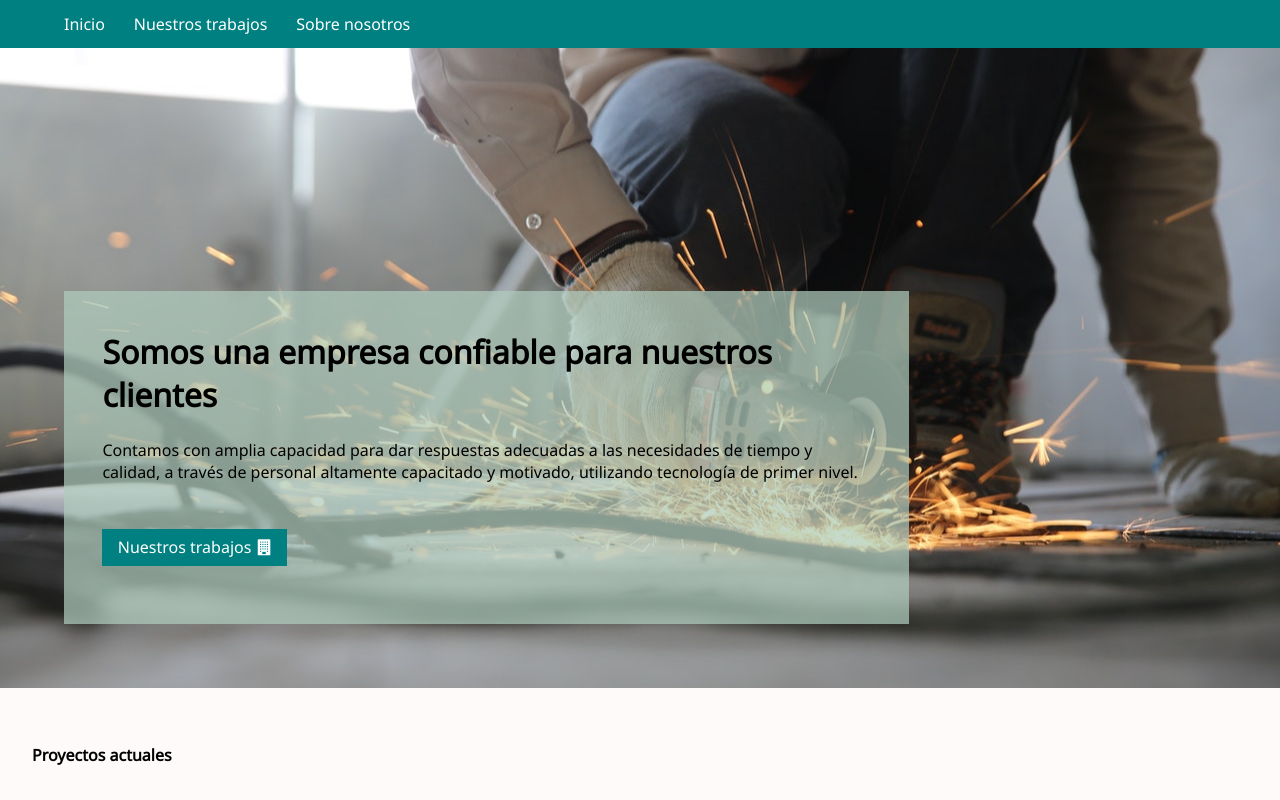
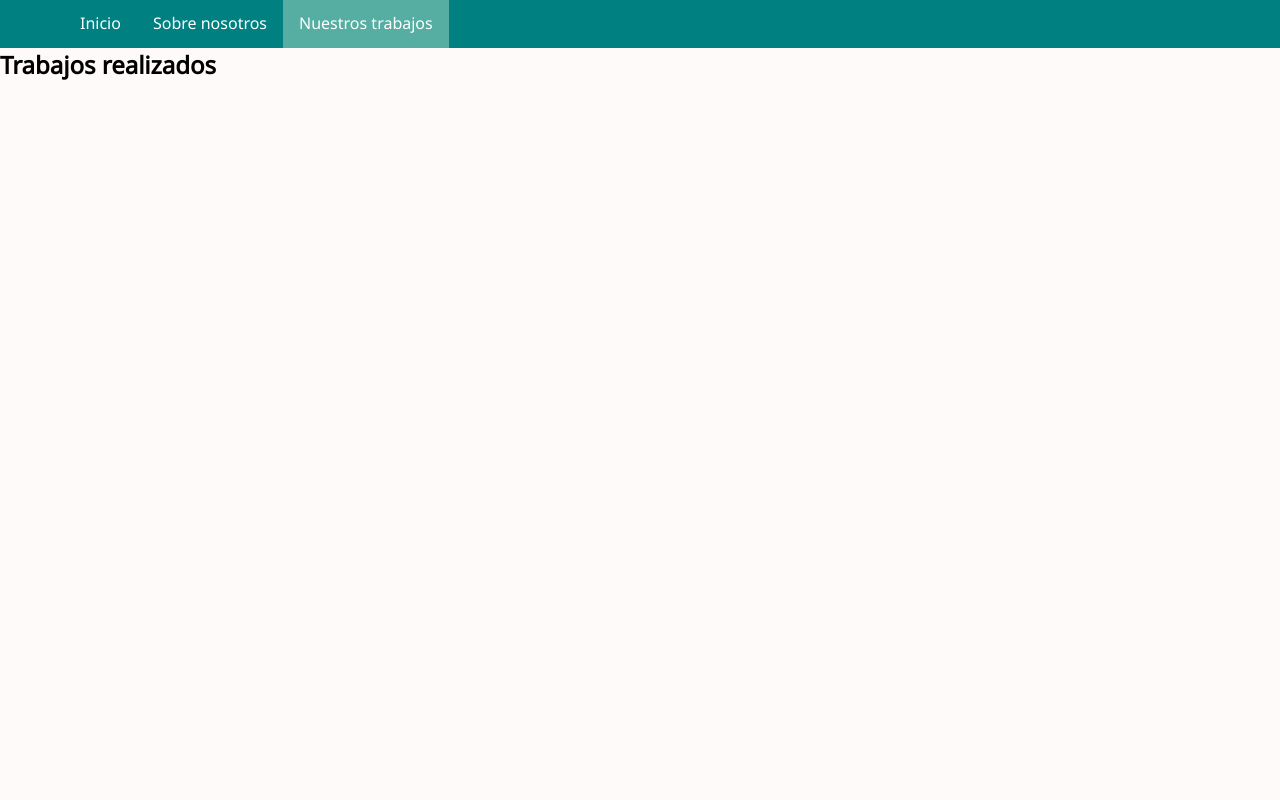
Before and after one commit to niconunez96/docker-react, a React (Create React App) app: page /works in a window 1280 px wide. Shown: the top 800 px of the page. Built offline with nearby package versions, Linux system fonts and the light colour scheme; grey boxes are pictures that could not be loaded.

Commit message:
Refactor file names and components. Also improve navbar styles

```diff
--- a/src/App.js
+++ b/src/App.js
@@ -3,9 +3,8 @@ import { BrowserRouter as Router, Switch, Route} from 'react-router-dom';
 
 import Navbar from './Components/HOC/Navbar';
 import Home from './Components/Components/Home';
-import ProyectosActuales from './Components/Components/ProyectosActuales';
-import TrabajosRealizados from './Components/Components/TrabajosRealizados';
-import Nosotros from './Components/Components/Nosotros';
+import Works from './Components/Components/Works';
+import AboutUs from './Components/Components/AboutUs';
 
 import './App.css';
 
@@ -14,14 +13,11 @@ function App() {
     <div className="appContainer">
       <Router>
         <Switch>
-            <Route path="/nosotros">
-              {Navbar(Nosotros)}
+            <Route path="/aboutus">
+              {Navbar(AboutUs)}
             </Route>
-            <Route path="/trabajos">
-              {Navbar(TrabajosRealizados)}
-            </Route>
-            <Route path="/proyectos-actuales">
-              {Navbar(ProyectosActuales)}
+            <Route path="/works">
+              {Navbar(Works)}
             </Route>
             <Route path="/">
               {Navbar(Home)}
--- a/src/Components/Components/Nosotros.js
+++ b/src/Components/Components/AboutUs.js
@@ -1,10 +1,10 @@
 import React from 'react';
 import Footer from './Footer'
-import './Nosotros.css'
+import './AboutUs.css'
 import BodegaLopez from '../../images/clients/bodega-lopez.png'
 import ObrasAndinas from '../../images/clients/oa-logo.png'
 
-const Nosotros = (props) => {
+const AboutUs = (props) => {
     return (
         <>
             <div className="aboutUs">
@@ -115,4 +115,4 @@ const Nosotros = (props) => {
 };
 
 
-export default Nosotros;
+export default AboutUs;
--- a/src/Components/Components/Home.js
+++ b/src/Components/Components/Home.js
@@ -20,7 +20,7 @@ const Home = (props) => {
                             </p>
                             <Link className="feed-article-btn" to="/trabajos">
                                 Nuestros trabajos
-                                <i class="fa fa-building" aria-hidden="true">
+                                <i className="fa fa-building" aria-hidden="true">
                                 </i>
                             </Link>
                         </article>
--- a/src/Components/Components/ProyectosActuales.js
+++ /dev/null
@@ -1,9 +0,0 @@
-import React from 'react';
-
-
-const ProyectosActuales = (props) => {
-    return <h2>Proyectos actuales</h2>
-};
-
-
-export default ProyectosActuales;
--- a/src/Components/Components/TrabajosRealizados.js
+++ b/src/Components/Components/Works.js
@@ -1,9 +1,9 @@
 import React from 'react';
 
 
-const TrabajosRealizados = (props) => {
+const Works = (props) => {
     return <h2>Trabajos realizados</h2>
 };
 
 
-export default TrabajosRealizados;
+export default Works;
--- a/src/Components/HOC/Navbar.css
+++ b/src/Components/HOC/Navbar.css
@@ -1,18 +1,25 @@
 .navbar{
     display: flex;
     justify-content: flex-start;
-    align-items: center;
-    gap: 2.5%;
+    /* align-items: center; */
+    /* gap: 2.5%; */
     padding: 0% 5% 0 5%;
     background-color: teal;
     height: 3em;
 }
 
 .navbar-item{
+    padding: 0 1em 0 1em;
+}
+
+.current-navbar-item{
+    background-color: rgba(139, 204, 182, 0.616);
+}
+
+.navbar-link{
     text-decoration: none;
     color: white;
+    display: block;
+    position: relative;
+    top: 25%;
 }
-
-.current{
-    text-decoration: underline;
-}
--- a/src/Components/HOC/Navbar.js
+++ b/src/Components/HOC/Navbar.js
@@ -6,19 +6,25 @@ const Navbar = (Component) => (props) => {
 
     const getNavbarClass = (path) => {
         const currentPath = document.location.pathname;
-        return currentPath === path ? 'navbar-item current':'navbar-item'
+        return currentPath === path ? 'navbar-item current-navbar-item':'navbar-item'
     }
 
     return (
         <div>
             <nav className="navbar">
-                <Link to="/" className={getNavbarClass("/")}>Inicio</Link>
-                <Link to="/trabajos" className={getNavbarClass("/trabajos")}>
-                    Nuestros trabajos
-                </Link>
-                <Link to="/nosotros" className={getNavbarClass("/nosotros")}>
-                    Sobre nosotros
-                </Link>
+                <div className={getNavbarClass("/")}>
+                    <Link to="/" className="navbar-link">Inicio</Link>
+                </div>
+                <div className={getNavbarClass("/aboutus")}>
+                    <Link to="/aboutus" className="navbar-link">
+                        Sobre nosotros
+                    </Link>
+                </div>
+                <div className={getNavbarClass("/works")}>
+                    <Link to="/works" className="navbar-link">
+                        Nuestros trabajos
+                    </Link>
+                </div>
             </nav>
             <Component {...props}></Component>
         </div>
```
Also changed, not shown: src/Components/Components/AboutUs.css (renamed from src/Components/Components/Nosotros.css).
